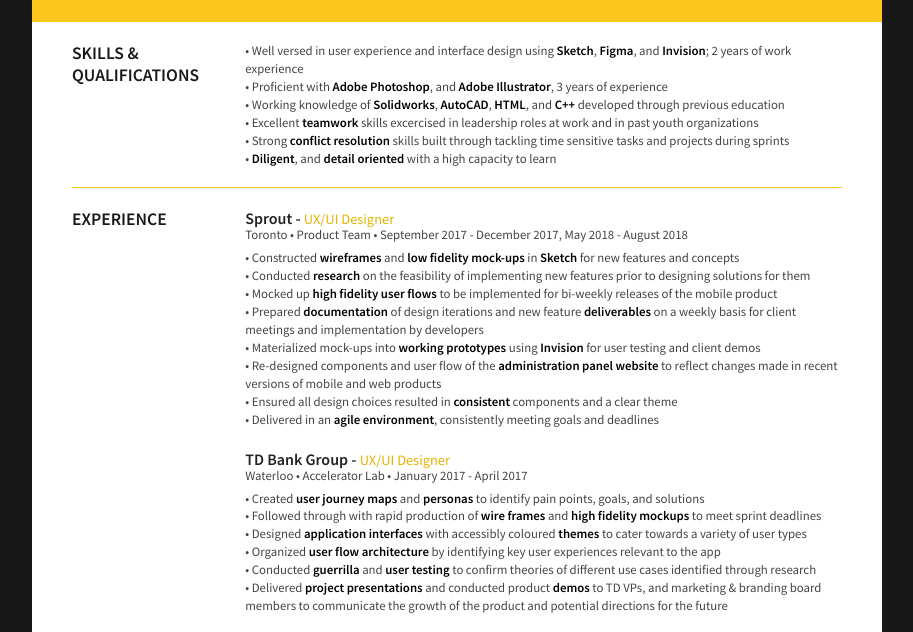
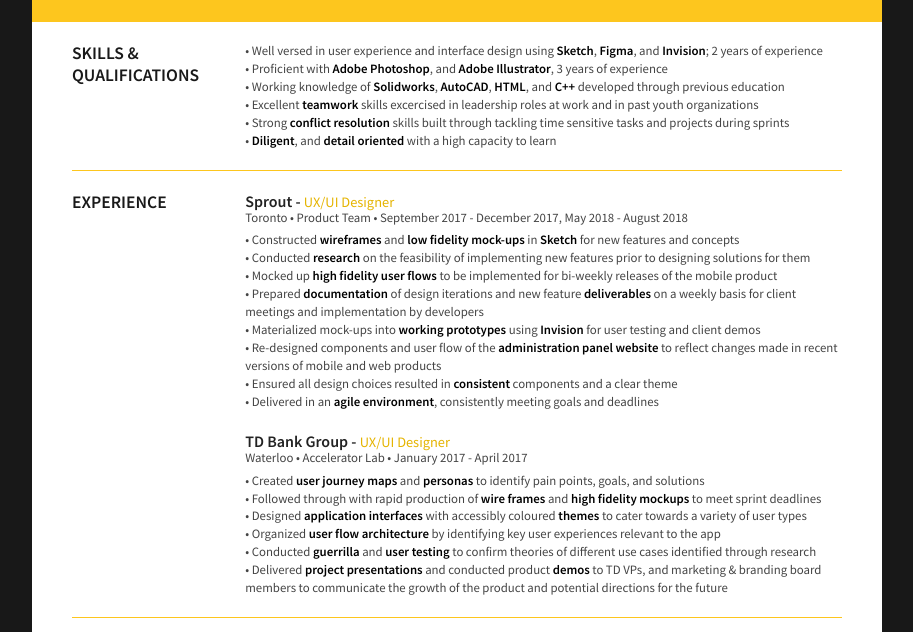
Before and after one commit to sxqian/sxqian.github.io, a plain HTML site: page index.html in a window 1280 px wide. Shown: the part 122-754 px from the top of the page, without its empty margins (183-1096 px from the left). Drawn offline with Linux system fonts and the light colour scheme.

Commit message:
Update index.html

```diff
--- a/index.html
+++ b/index.html
@@ -38,7 +38,7 @@
 
 				<div class="sectionContent">
 					<p>
-                        • Well versed in user experience and interface design using <span style="font-weight: 900; color: black;">Sketch</span>, <span style="font-weight: 900; color: black;">Figma</span>, and <span style="font-weight: 900; color: black;">Invision</span>; 2 years of work experience <br>
+                        • Well versed in user experience and interface design using <span style="font-weight: 900; color: black;">Sketch</span>, <span style="font-weight: 900; color: black;">Figma</span>, and <span style="font-weight: 900; color: black;">Invision</span>; 2 years of experience <br>
 						• Proficient with <span style="font-weight: 900; color: black;">Adobe Photoshop</span>, and <span style="font-weight: 900; color: black;">Adobe Illustrator</span>, 3 years of experience <br>
 						• Working knowledge of <span style="font-weight: 900; color: black;">Solidworks</span>, <span style="font-weight: 900; color: black;">AutoCAD</span>, <span style="font-weight: 900; color: black;">HTML</span>, and <span style="font-weight: 900; color: black;">C++</span> developed through previous education <br>
 						• Excellent <span style="font-weight: 900; color: black;">teamwork</span> skills excercised in leadership roles at work and in past youth organizations <br>
```
